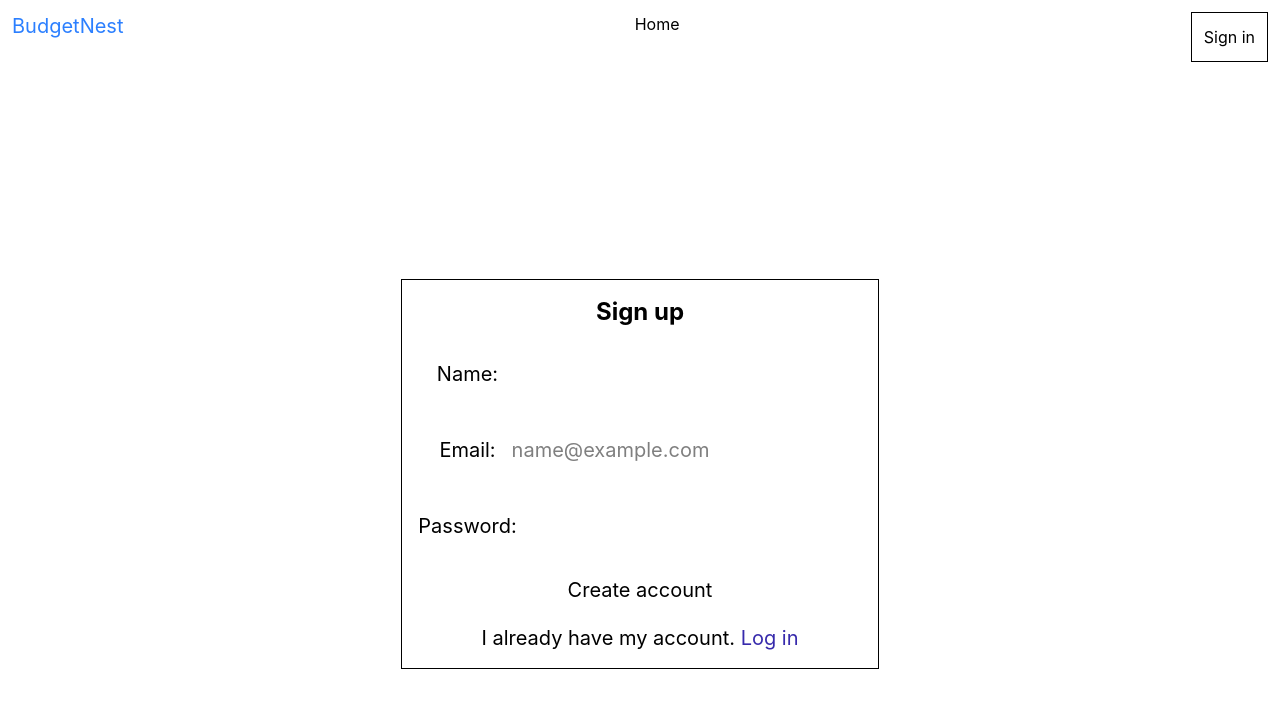
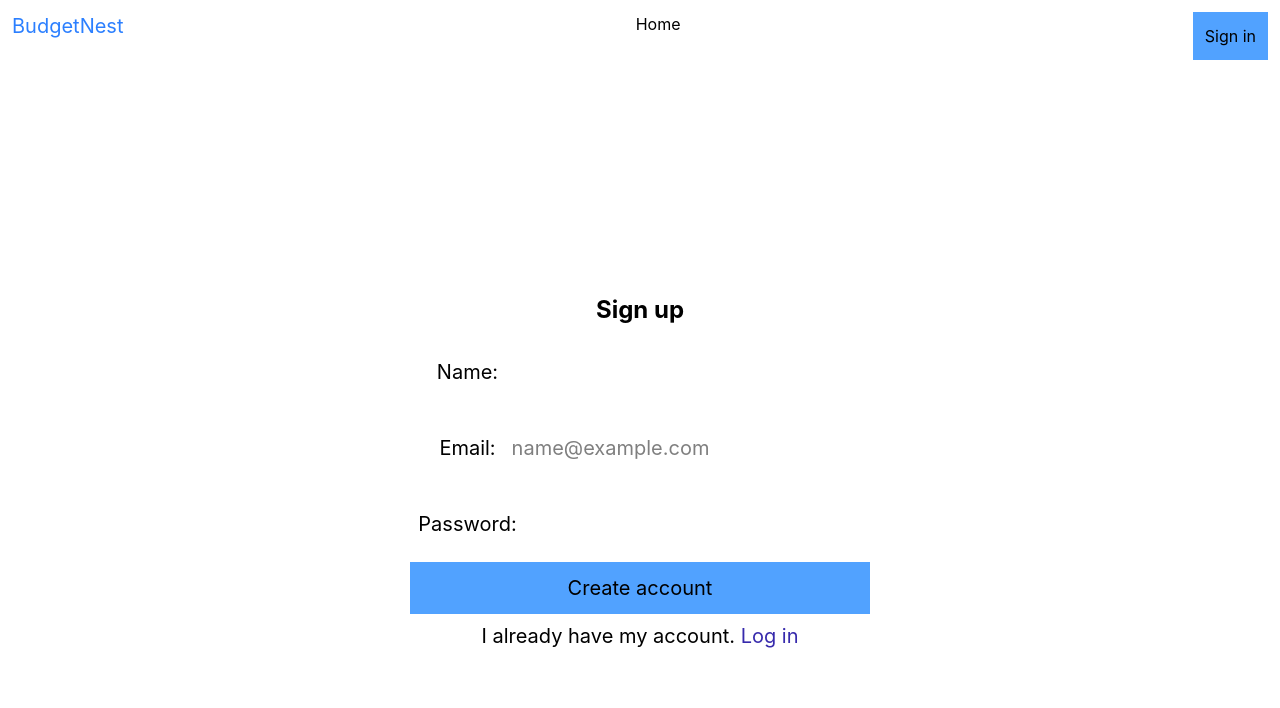
Before and after one commit to Maksas2002/Projektas1, a React (Vite) app in the folder front/: page /signup in a window 1280 px wide. Shown: the top 708 px of the page. Built offline with nearby package versions, Linux system fonts and the light colour scheme; no server answers.

Commit message:
Added header

```diff
--- a/front/src/App.jsx
+++ b/front/src/App.jsx
@@ -1,19 +1,16 @@
-import { Link, Routes, Route} from "react-router";
+import {Routes, Route} from "react-router";
 import Home from "./compoments/Home";
 import LoginForm from "./compoments/LoginForm";
 import SignupForm from "./compoments/SignupForm";
 import Dashboard from "./compoments/Dashboard";
+import Header from "./compoments/Header";
 
 function App() {
 
   return (
     <>
       <div className="flex justify-between m-3">
-        <h3 className="text-xl text-blue-500">BudgetNest</h3>
-
-        <Link to="/">Home</Link>
-
-        <Link to="login" className="border p-3">Sign in</Link>
+        <Header/>
       </div>
       <div>
         <Routes>
--- /dev/null
+++ b/front/src/compoments/Header.jsx
@@ -0,0 +1,32 @@
+import { useContext } from "react";
+import { UserContext } from "../contexts/UserContext";
+import { Link } from "react-router";
+
+function Header() {
+    const { user } = useContext(UserContext);
+
+    return(
+        <>
+            {!user&& <>
+                <h3 className="text-xl text-blue-500">BudgetNest</h3>
+
+                <Link to="/">Home</Link>
+
+                <Link to="login" className="p-3 bg-blue-400 hover:bg-blue-500">Sign in</Link>
+            </>}
+
+            {user && <>
+                <div>
+                    <h3 >My Dashboard</h3>
+                    Personal Finance Overview
+                </div>
+                <div>
+                    <button className="bg-blue-400 hover:bg-blue-500 border p-3">Log out</button>
+                    <button className="py-3 px-5 text-sm ">Delete your Account</button>
+                </div>
+            </>}
+        </>
+    )
+}
+
+export default Header;
--- a/front/src/compoments/LoginForm.jsx
+++ b/front/src/compoments/LoginForm.jsx
@@ -26,7 +26,7 @@ function LoginForm() {
     return(
         <>
             <div className="min-h-screen flex flex-col justify-center text-center items-center">
-                <form onSubmit={handleSubmit(onSubmit)} className="border text-xl p-2">
+                <form onSubmit={handleSubmit(onSubmit)} className="text-xl p-2">
                     <h3 className="m-2 text-2xl font-bold">Login</h3>
                     <div className="p-2">
                         <label>Email: </label>
@@ -34,7 +34,7 @@ function LoginForm() {
                         id="email"
                         name="email"
                         type="email"
-                        className="m-2 p-2"
+                        className="m-2 p-2 w-full"
                         {...register("email")}
                         placeholder="name@example.com"
                         required
@@ -50,7 +50,7 @@ function LoginForm() {
                         id="password"
                         name="password"
                         type="password"
-                        className="m-2 p-2"
+                        className="m-2 p-2 w-full"
                         {...register("password")}
                         required
                         />
@@ -59,7 +59,7 @@ function LoginForm() {
                         )}
                     </div>
 
-                    <button className="p-3" type="submit">Login</button>
+                    <button className="p-3 bg-blue-400 hover:bg-blue-500" type="submit">Login</button>
                     <div className="p-2">
                         <p>
                             I dont have account <Link to="/signup" className="text-indigo-800 hover:text-indigo-900">Sign up</Link>
--- a/front/src/compoments/SignupForm.jsx
+++ b/front/src/compoments/SignupForm.jsx
@@ -38,7 +38,7 @@ function SignupForm(){
         <>
             <div className="min-h-screen flex flex-col justify-center text-center items-center">
 
-                <form onSubmit={handleSubmit(onSubmit)} className="border text-xl p-2">
+                <form onSubmit={handleSubmit(onSubmit)} className="text-xl p-2">
                     <h3 className="m-2 text-2xl font-bold">Sign up</h3>
                     <div className="p-2">
                         <label>Name:</label>
@@ -86,7 +86,7 @@ function SignupForm(){
                         )}
                     </div>
 
-                    <button className="p-3" type="submit">Create account</button>
+                    <button className="p-3 w-full bg-blue-400 hover:bg-blue-500" type="submit">Create account</button>
                     <div className="p-2">
                         <p>
                             I already have my account. <Link to="/login" className="text-indigo-800 hover:text-indigo-900">Log in</Link>
```
